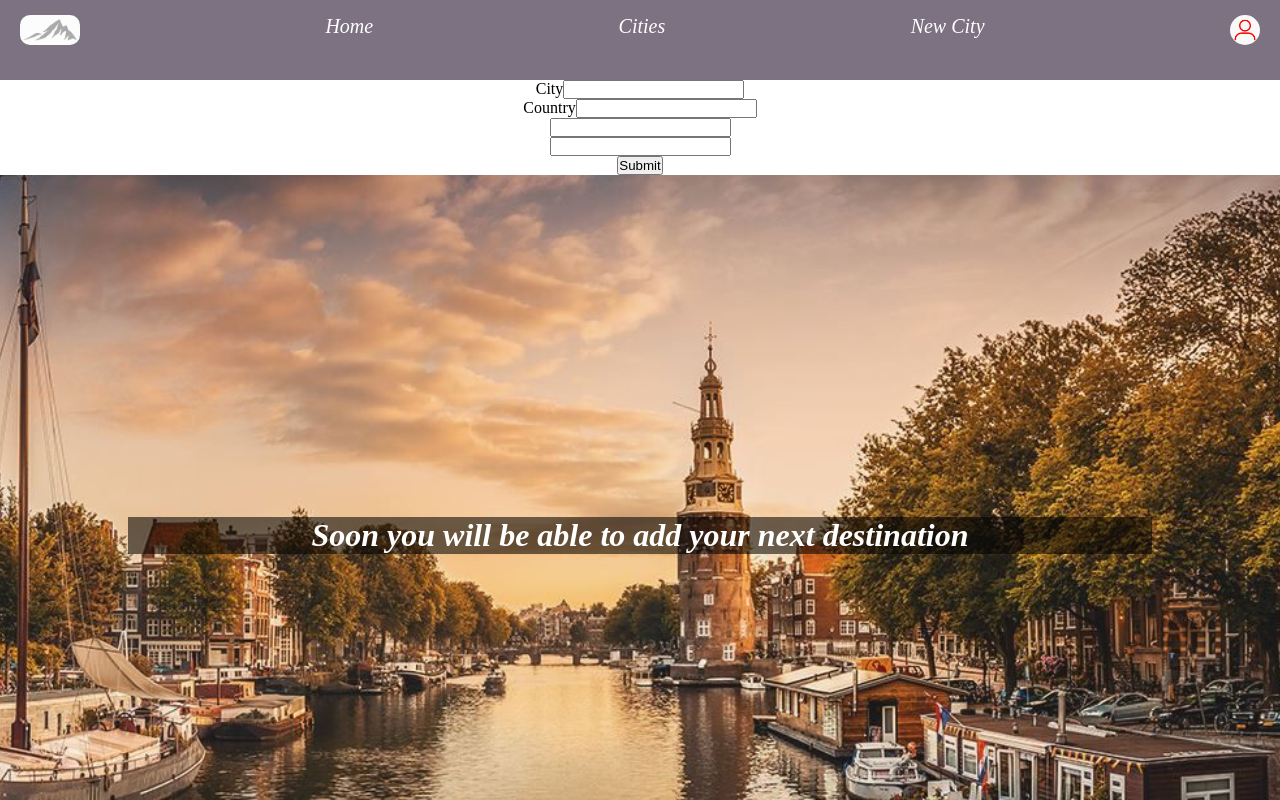
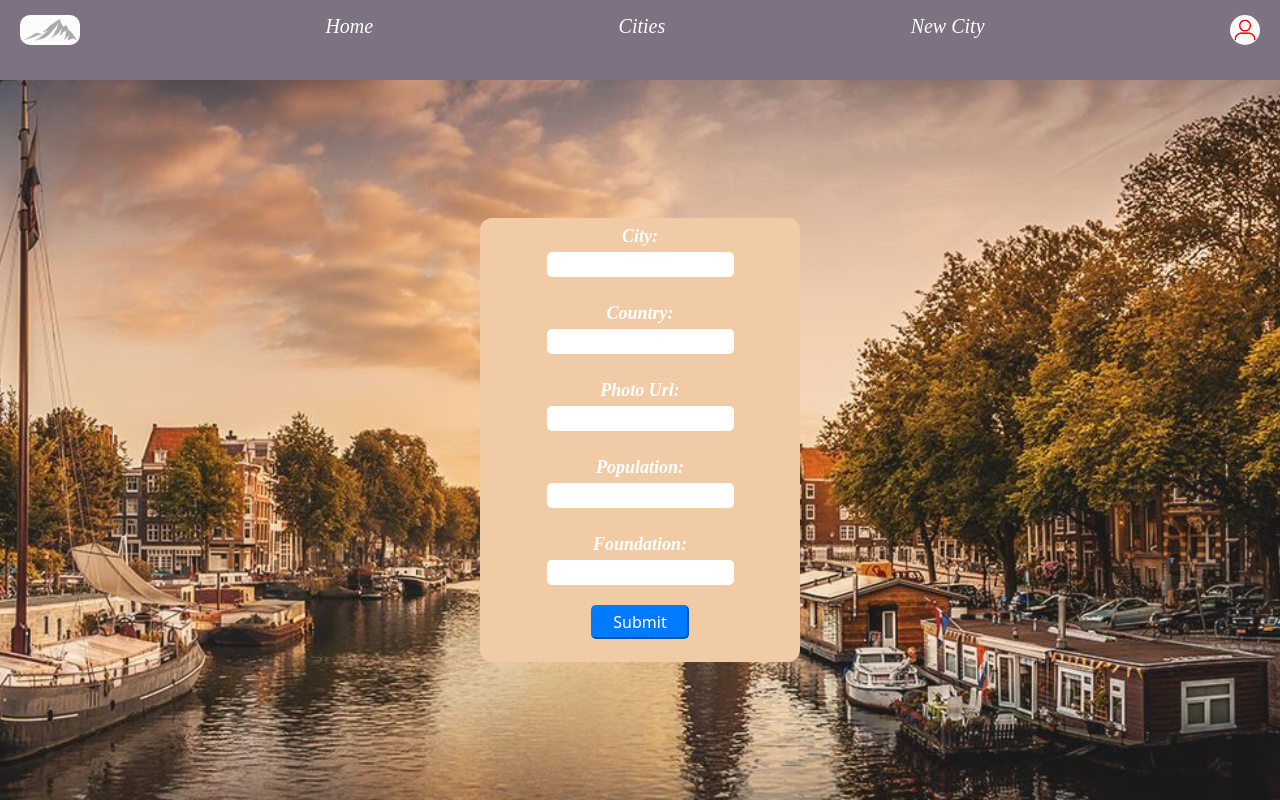
Before and after one commit to SantiagoGaray32/mytinerary-garay-romero, a React (Create React App) app: page /NewCity in a window 1280 px wide. Shown: the top 800 px of the page. Built offline with nearby package versions, Linux system fonts and the light colour scheme.

Commit message:
agregando form

```diff
--- a/src/App.js
+++ b/src/App.js
@@ -14,7 +14,6 @@ function App() {
     <div className="App">
       <BrowserRouter>
         <WebsiteLayout>
-        <Forms />
           <Routes>
             <Route path="/NewCity" element={<NewCity />} />
             <Route path="/" element={<Home />} />
--- a/src/components/Input.js
+++ b/src/components/Input.js
@@ -1,50 +1,48 @@
 import React from "react"
 import "../styles/Input.css"
 
-const renderInput = (Input) => {
-    return Input.map((categories) =>(
-        <div className="form" key={Input.url}>
-            <form>
-            <div>
-                <label for="city">City
-                    <input id="city" src={categories.city}></input>
-                </label>
-            </div>
-            <div>
-                <label for="country">Country
-                    <input id="country" src={categories.country}></input>
-                </label>
-            </div>
-            <div>
-                <input src={categories.photo}></input>
-            </div>
-            <div>
-                <input src={categories.population}></input>
-            </div>
-            <button type="submit" >Submit</button>
-            </form>
+function Form (){
+    const cityRef = React.useRef()
+    const countryRef = React.useRef()
+    const photoRef = React.useRef()
+    const populationRef = React.useRef()
+    const foundationRef = React.useRef()
 
-        </div>
+    const handleSubmit = (event) => {
+        event.preventDefault();
+        console.log(cityRef.current.value);
+        console.log(countryRef.current.value);
+        console.log(photoRef.current.value);
+        console.log(populationRef.current.value);
+        console.log(foundationRef.current.value);
 
-    ))
-   }
-  const inputCategories = {
-        allCategories: renderInput([
-            {city:"",
-             country:"",
-             photo:"",
-             population:"",}
-        ])
+    }
 
-  }
-function Forms (){
     return(
-        <div className="formContainer">
-            {inputCategories.allCategories}
+    <div>
+        <form onSubmit={handleSubmit}>
+            <label for="city">City:</label>
+            <input type="text" id="city" ref={cityRef}></input>
+            <br />
+            <label for="country">Country:</label>
+            <input type="text" id="country" ref={countryRef} ></input>
+            <br />
+            <label for="photo">Photo Url:</label>
+            <input type="text" id="photo" ref={photoRef} ></input>
+            <br />
+            <label for="population">Population:</label>
+            <input type="number" id="population" ref={populationRef} ></input>
+            <br />
+            <label for="foundation">Foundation:</label>
+            <input type="number" id="foundation" ref={foundationRef} ></input>
+            <button type="submit">Submit</button>
 
 
-        </div>
+
+
+        </form>
+    </div>
 
     )
 }
-export default Forms
+export default Form;
--- a/src/pages/Cities.js
+++ b/src/pages/Cities.js
@@ -4,7 +4,6 @@ import CityCard from "../components/CityCard";
 function Cities({ children }) {
 
   return(
-
                   <div className="citiesContainer">
                         <div className="background-cities">
                               <CityCard />
--- a/src/pages/NewCities.js
+++ b/src/pages/NewCities.js
@@ -1,12 +1,13 @@
 import React from "react";
 import "../styles/NewCity.css"
+import Form from "../components/Input";
 
-function NewCity (){
+function NewCity ({ children }){
     return(
 
             <div className="newCityContainer">
-                <div className="newCityText">
-                    <h4>Soon you will be able to add your next destination</h4>
+                <div className="form">
+                    <Form />
                 </div>
             </div>
 
--- a/src/styles/Footer.css
+++ b/src/styles/Footer.css
@@ -46,7 +46,7 @@ footer .group2 {
   padding: 23px;
 }
 
-@media screen and (max-width: 425px) {
+@media screen and (max-width: 495px) {
   .group1 {
     width: 90%;
     grid-template-columns: repeat(1, 1fr);
--- a/src/styles/Input.css
+++ b/src/styles/Input.css
@@ -0,0 +1,31 @@
+form{
+    width: 85%;
+    margin: auto;
+    display: grid;
+    justify-content: center;
+    background-color: #f1cba5 ;
+    margin-top: 0.5rem;
+    margin-bottom: 0.5rem;
+    font-weight: bold;
+
+}
+
+input{
+    margin: 5px;
+    padding: 5px;
+    border: none;
+    border-radius: 5px;
+}
+button{
+    border-radius: 5px;
+    padding: 4px;
+    background: #007bff;
+    color: white;
+    font-family: system-ui;
+    font-size: 16px;
+    width: 50%;
+    margin: auto;
+    margin-top: 15px;
+    margin-bottom: 15px;
+    border-color: #007bff;
+}
--- a/src/styles/NewCity.css
+++ b/src/styles/NewCity.css
@@ -5,7 +5,6 @@
     justify-content: center;
     align-items: center;
     background-size: cover;
-    font-size: xx-large;
     font-style: italic;
     background-position: 50%;
     color: white;
@@ -17,3 +16,12 @@
     margin: auto;
     background-color: rgba(0, 0, 0, 0.562);
 }
+.form{
+    width: 320px;
+    margin: auto;
+    display: grid;
+    justify-content: center;
+    background-color: #f1cba5 ;
+    border-radius: 12px;
+    font-size: 18px;
+}
```
